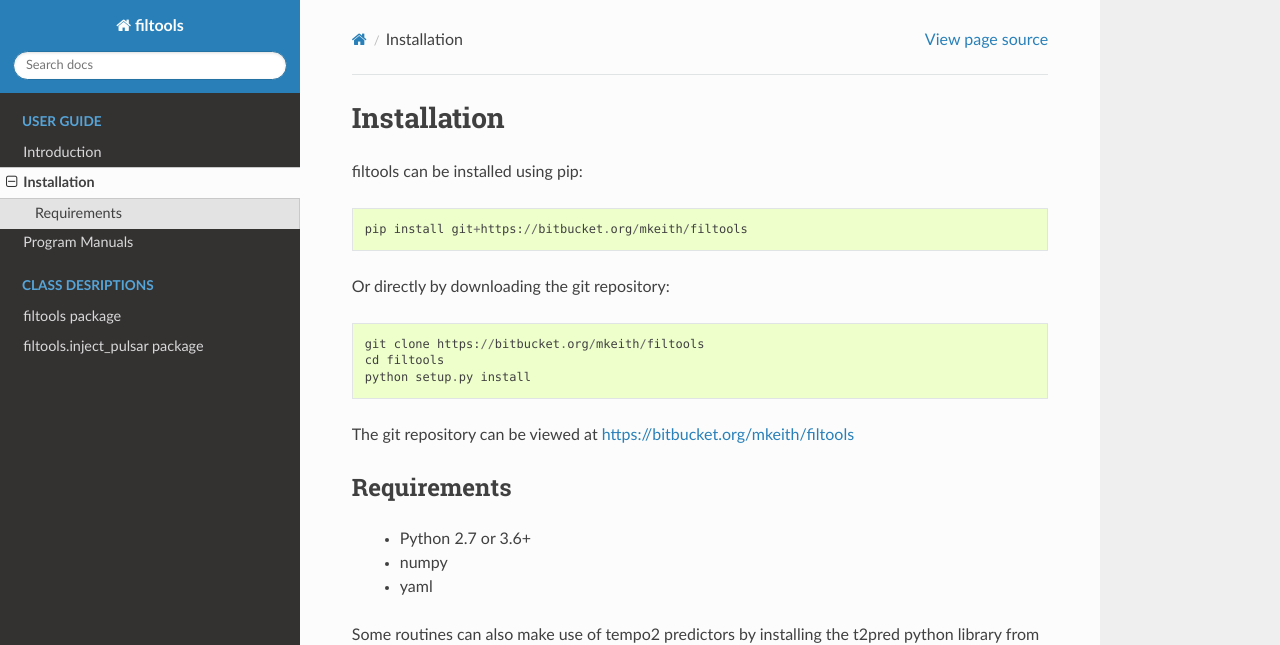
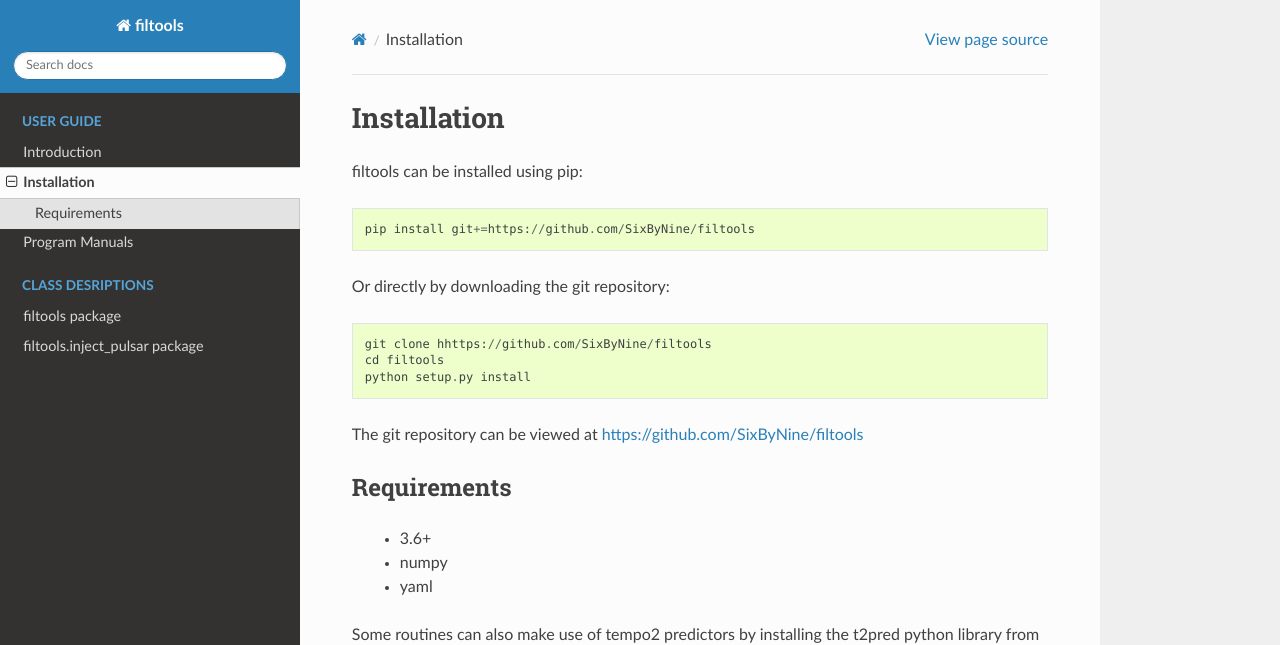
Before and after one commit to SixByNine/filtools, a Sphinx documentation site: the page built from docs/source/installation.rst, in a window 1280 px wide. Shown: the top 645 px of the page. Built offline with Sphinx 7.4.7 and the Read the Docs theme 3.1.0, drawn with Linux system fonts in a browser that asks for light colours.

Commit message:
Change installation source from Bitbucket to GitHub
Updated installation instructions to use GitHub repository instead of Bitbucket.

```diff
--- a/docs/source/installation.rst
+++ b/docs/source/installation.rst
@@ -4,21 +4,21 @@ Installation
 
 filtools can be installed using pip::
 
-   pip install git+https://bitbucket.org/mkeith/filtools
+   pip install git+=https://github.com/SixByNine/filtools
 
 
 Or directly by downloading the git repository::
 
-   git clone https://bitbucket.org/mkeith/filtools
+   git clone hhttps://github.com/SixByNine/filtools
    cd filtools
    python setup.py install
 
-The git repository can be viewed at https://bitbucket.org/mkeith/filtools
+The git repository can be viewed at https://github.com/SixByNine/filtools
 
 Requirements
 ------------
 
- * Python 2.7 or 3.6+
+ * 3.6+
  * numpy
  * yaml
 
```
